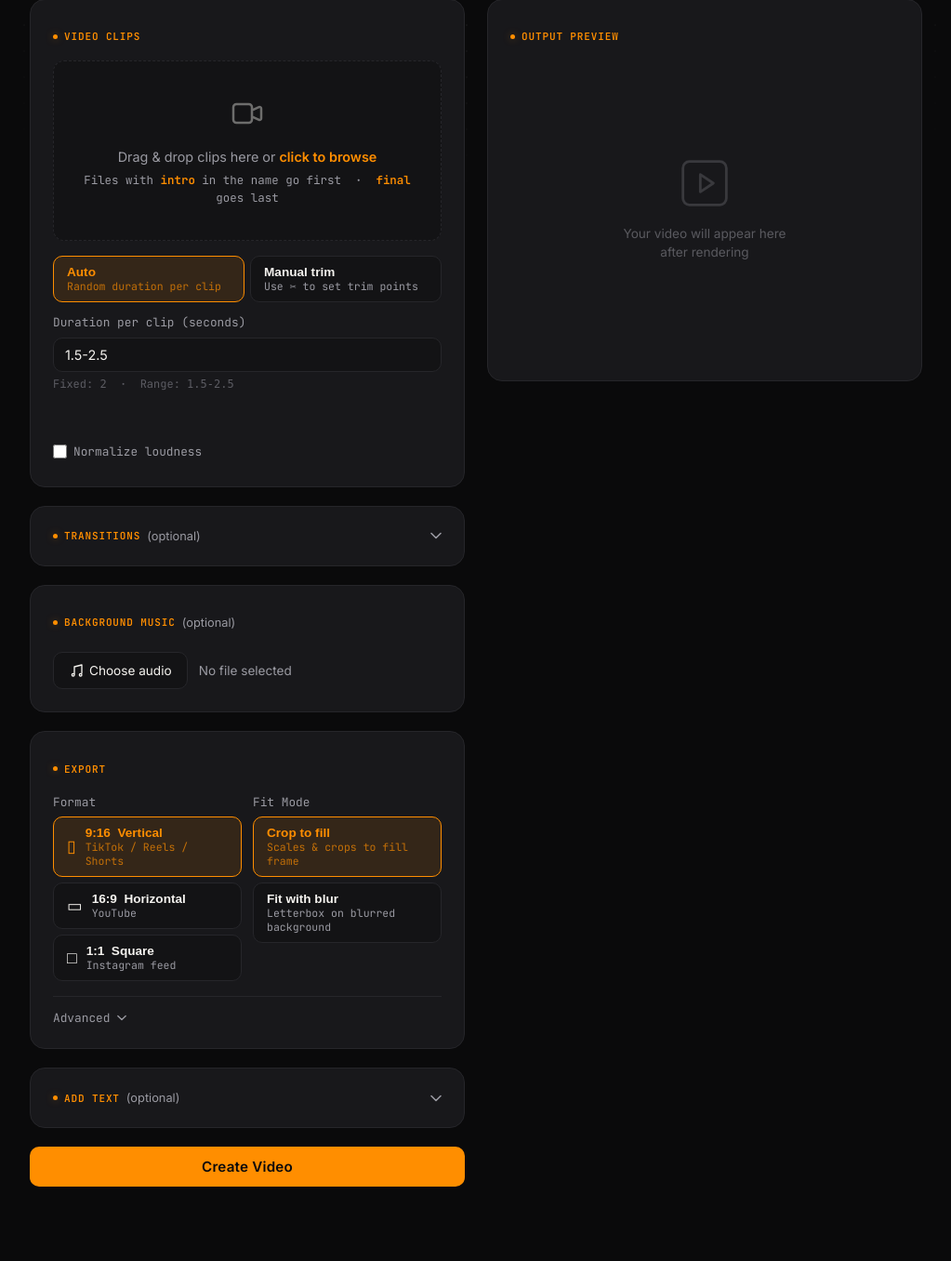
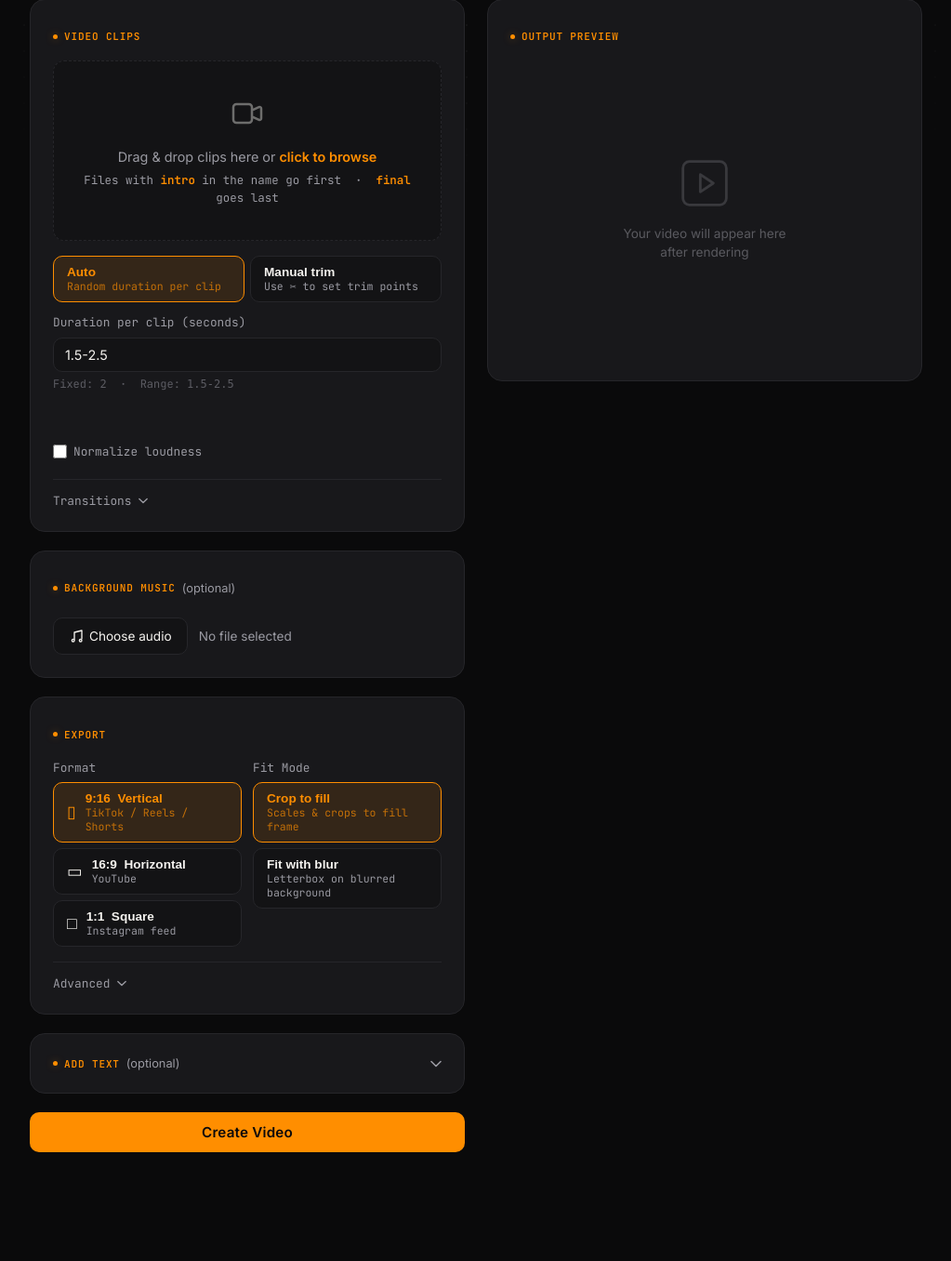
Before and after one commit to minakov981-cyber/video-compositor-public, a Flask app: template templates/app.html in a window 1280 px wide. Shown: the part 239-1595 px from the top of the page at 93% size, without its empty margins (128-1151 px from the left). After the commit the page ends 1478 px from the top, so only its background shows below. Run offline with Flask 3, Linux system fonts and the light colour scheme; the template is opened without the code that fills it, so the values that code supplies are empty; parts of the project's set-up code (start-up, migrations or seed data) failed here and were passed over.

Commit message:
Move Transitions into the Video Clips card as a collapsible section below a divider
Co-Authored-By: Claude Opus 5.5 <noreply@anthropic.com>

```diff
--- a/templates/app.html
+++ b/templates/app.html
@@ -681,16 +681,12 @@
           Normalize loudness
         </label>
       </div>
-    </div>
-
-    <!-- Transitions -->
-    <div class="overlay-wrap collapsed" id="transitions-wrap">
-    <div class="card">
+
+      <div class="overlay-wrap adv-wrap collapsed" id="transitions-wrap" style="margin-bottom:0">
         <button type="button" class="overlay-toggle" onclick="toggleSection('transitions-wrap')" aria-expanded="false">
-        <span class="card-title">Transitions <span style="color:var(--text-dim);font-weight:400;text-transform:none;letter-spacing:0;font-family:var(--body);font-size:.8rem">(optional)</span></span>
-        <svg class="overlay-chevron" width="12" height="8" viewBox="0 0 12 8" fill="none" stroke="currentColor" stroke-width="1.6" stroke-linecap="round" stroke-linejoin="round"><path d="M1 1.5l5 5 5-5"/></svg>
+          Transitions <svg class="overlay-chevron" width="10" height="7" viewBox="0 0 12 8" fill="none" stroke="currentColor" stroke-width="1.6" stroke-linecap="round" stroke-linejoin="round"><path d="M1 1.5l5 5 5-5"/></svg>
         </button>
-      <div class="overlay-body compact-fields" style="max-width:510px">
+        <div class="overlay-body compact-fields">
           <div class="field-row">
             <div class="field" style="margin:0">
               <label>Type</label>
```
Lines whose indentation alone changed are shown as unchanged.
